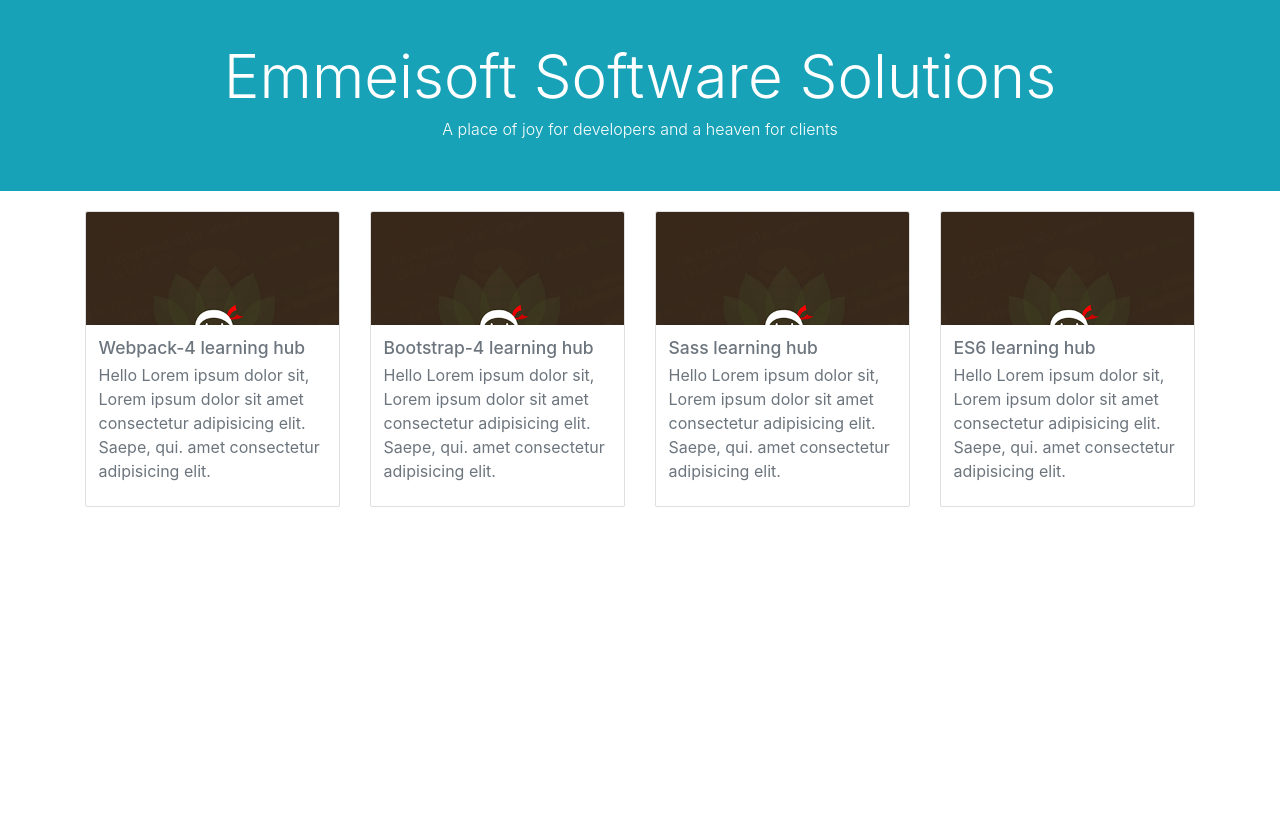
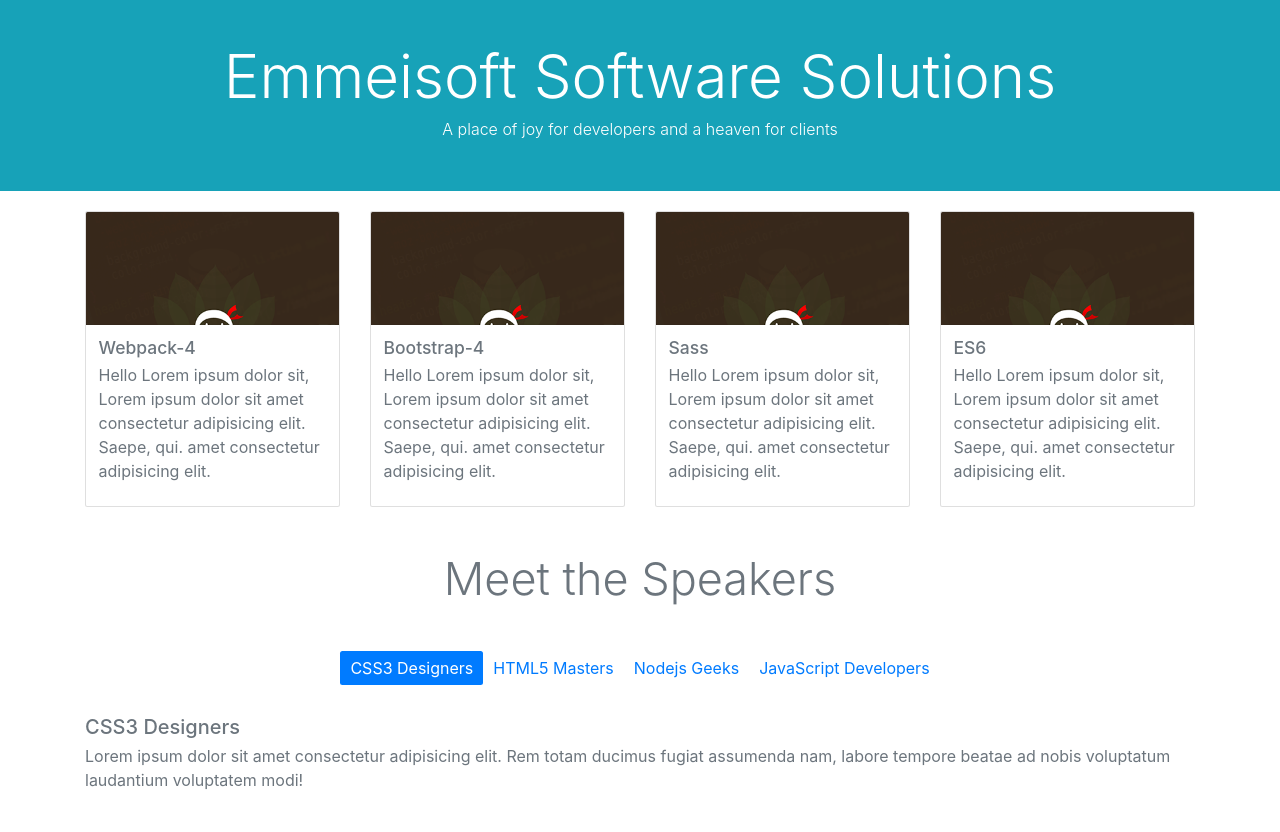
Before and after one commit to emmeiwhite/bootstrap4, a plain HTML site: page bootstrap_project/index.html in a window 1280 px wide. Before the commit the page ends 800 px from the top, so only its background shows below. Drawn offline with nearby package versions, Linux system fonts and the light colour scheme.

Commit message:
Bootstrap nav |  flex-column,flex-md-row , active nav-links and so on

```diff
--- a/bootstrap_project/index.html
+++ b/bootstrap_project/index.html
@@ -46,7 +46,7 @@
               class="img-fluid card-img-top"
             />
             <div class="card-body">
-              <h3 class="car-title">Webpack-4 learning hub</h3>
+              <h3 class="car-title">Webpack-4 </h3>
               <p>
                 Hello Lorem ipsum dolor sit, Lorem ipsum dolor sit amet
                 consectetur adipisicing elit. Saepe, qui. amet consectetur
@@ -64,7 +64,7 @@
               class="img-fluid card-img-top"
             />
             <div class="card-body">
-              <h3 class="car-title">Bootstrap-4 learning hub</h3>
+              <h3 class="car-title">Bootstrap-4 </h3>
               <p>
                 Hello Lorem ipsum dolor sit, Lorem ipsum dolor sit amet
                 consectetur adipisicing elit. Saepe, qui. amet consectetur
@@ -82,7 +82,7 @@
               class="img-fluid card-img-top"
             />
             <div class="card-body">
-              <h3 class="car-title">Sass learning hub</h3>
+              <h3 class="car-title">Sass </h3>
               <p>
                 Hello Lorem ipsum dolor sit, Lorem ipsum dolor sit amet
                 consectetur adipisicing elit. Saepe, qui. amet consectetur
@@ -100,7 +100,7 @@
               class="img-fluid card-img-top"
             />
             <div class="card-body">
-              <h3 class="car-title">ES6 learning hub</h3>
+              <h3 class="car-title">ES6 </h3>
               <p>
                 Hello Lorem ipsum dolor sit, Lorem ipsum dolor sit amet
                 consectetur adipisicing elit. Saepe, qui. amet consectetur
@@ -108,6 +108,27 @@
               </p>
             </div>
           </div>
+        </div>
+      </div>
+
+      <!-- Speakers -->
+      <h1 class="text-center display-3 py-5 my-4">Meet the Speakers</h1>
+
+      <div class="nav nav-pills justify-content-center flex-column flex-md-row">
+        <a href="" class="nav-link active">CSS3 Designers</a>
+        <a href="" class="nav-link">HTML5 Masters</a>
+        <a href="" class="nav-link">Nodejs Geeks</a>
+        <a href="" class="nav-link">JavaScript Developers</a>
+      </div>
+
+      <div class="tab-content py-5">
+        <div class="tab-pane active">
+          <h2>CSS3 Designers</h2>
+          <p>
+            Lorem ipsum dolor sit amet consectetur adipisicing elit. Rem totam
+            ducimus fugiat assumenda nam, labore tempore beatae ad nobis
+            voluptatum laudantium voluptatem modi!
+          </p>
         </div>
       </div>
     </div>
--- a/bootstrap_project/style.css
+++ b/bootstrap_project/style.css
@@ -8,8 +8,11 @@ html {
   font-size: 10px;
 }
 
+body {
+  font-size: 1.6rem;
+}
 h1 {
-  /* font-size: 3.6rem; */
+  font-size: 3.6rem;
 }
 
 p {
```
